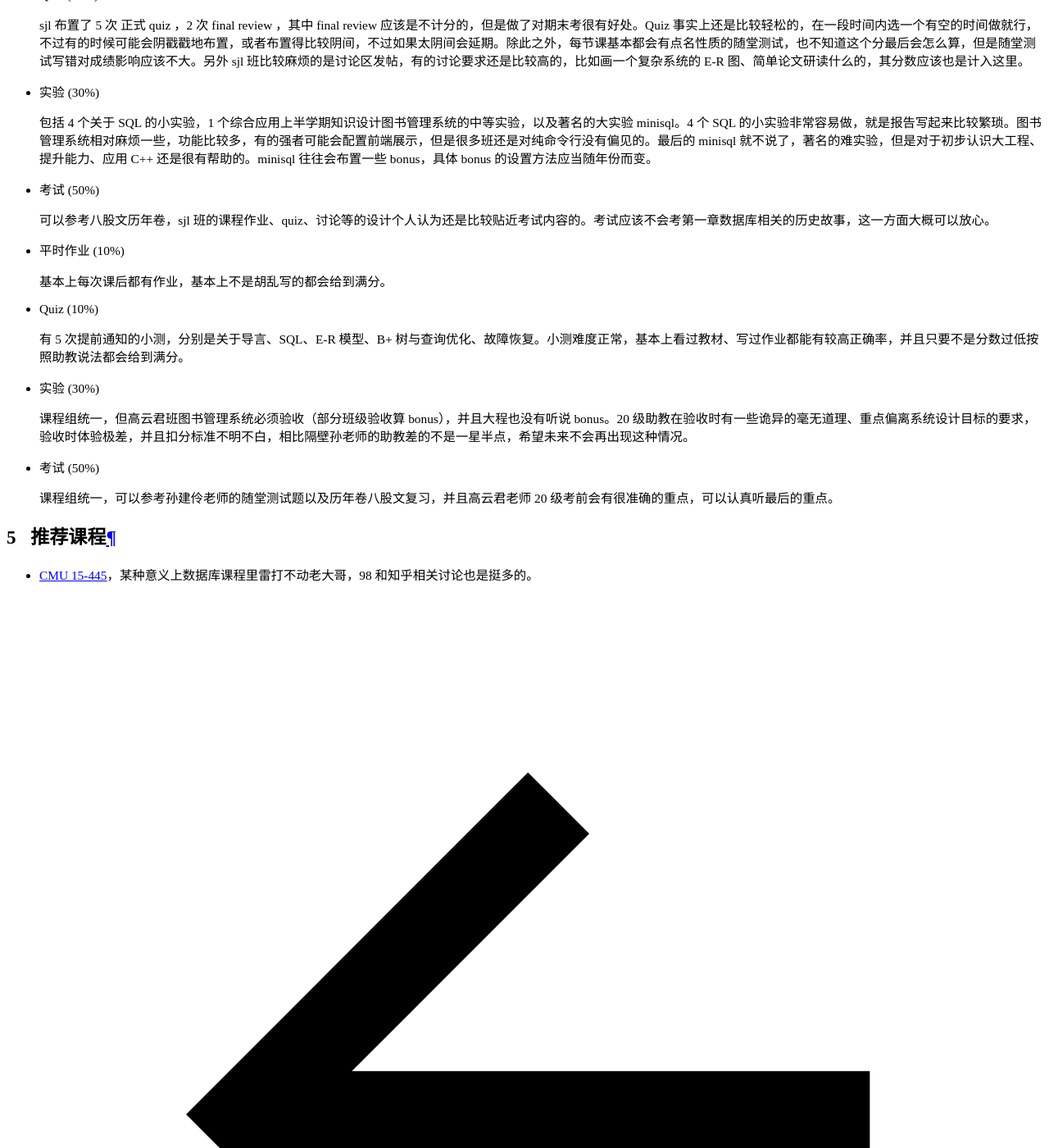
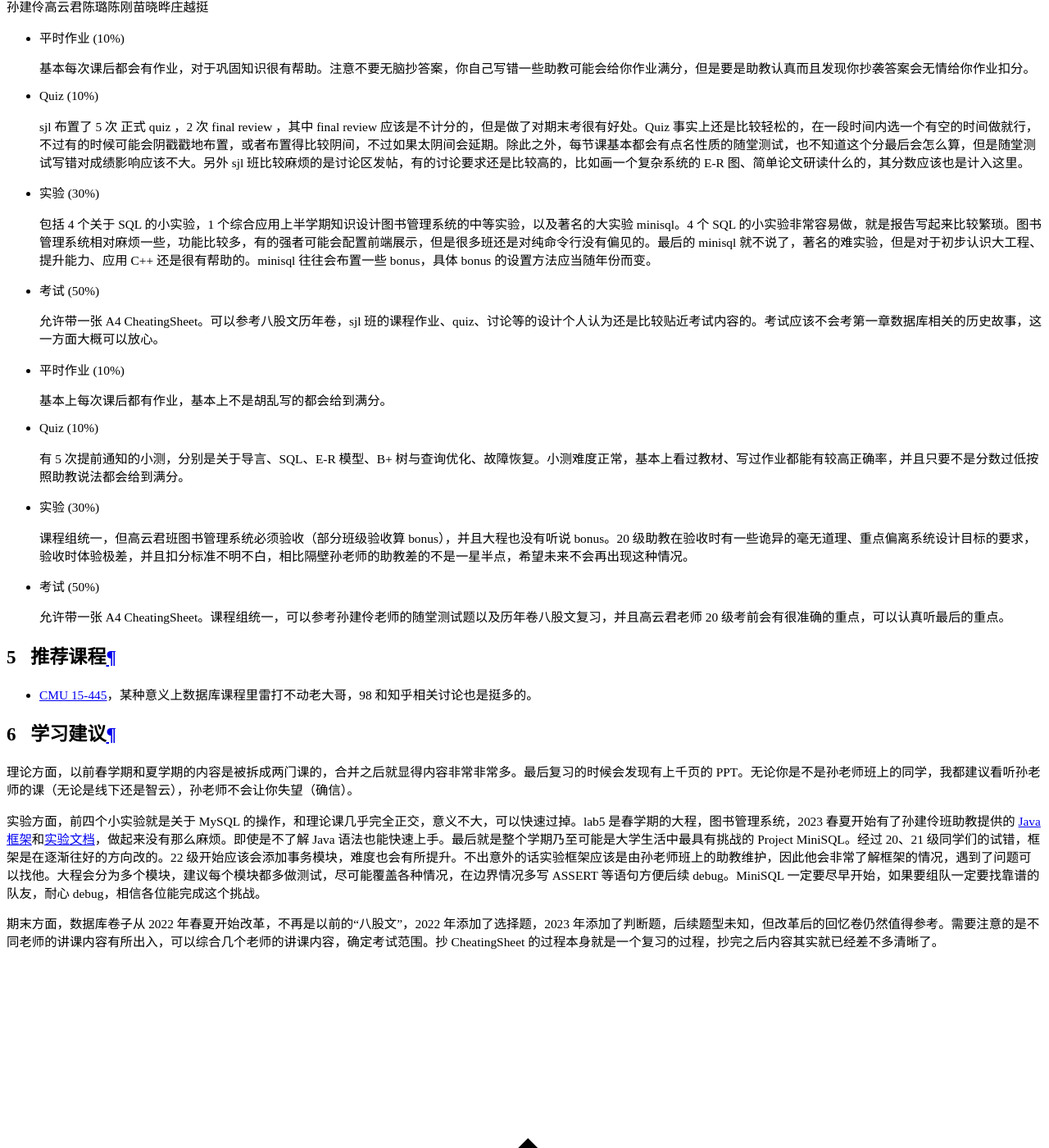
Before and after one commit to ZJU-Turing/TuringCourses, an MkDocs documentation site: the page built from docs/major_mandatory/database/index.md, in a window 1280 px wide and 1400 px high, scrolled down 19096 px. Shown: the whole window at 82% size. Built offline with MkDocs 1.6.1 and Material for MkDocs 9.7.7, drawn with Linux system fonts in a browser that asks for light colours; comment, search, counter and statistics services are not loaded; some of the changed text lies outside the part shown.

Commit message:
docs: 更新数据库系统的内容

```diff
--- a/docs/major_mandatory/database/index.md
+++ b/docs/major_mandatory/database/index.md
@@ -37,7 +37,7 @@
 
 === "孙建伶"
 
-    孙老师上课很有激情，讲的速度略快但是条理清晰，会讲一些之前八股文考试不涉及的内容，例如 LSM Tree。
+    孙老师上课很有激情，会有丰富的肢体语言配合讲解，语速快但是条理清晰，会讲一些之前八股文考试不涉及的内容，例如 LSM Tree。人很好，体恤学生，思想开明。MiniSQL 能有如今的框架孙老师功不可没。
 
 === "高云君"
 
@@ -50,6 +50,8 @@
 ## 课程教材
 
 应该雷打不动 [Database System Concepts](https://www.db-book.com/)，平时 PPT 也主要是照着这本书出的，一些不清楚的概念和推导可以查这本书。由于大家一般是先修数据库后修操作系统，后 8 周的事务、并发控制会有很多细碎的概念可能会比较难理解，可以参考这本书，其他时候可以不看。
+
+这本书非常厚，但是作用不大，不是很适合看书自学，笔者不建议订这本教材，可以网购一本影印的中文版，在听不懂的时候看书学习。
 
 
 ## 分数构成
@@ -70,7 +72,7 @@
 
     * 考试 (50%)
 
-        可以参考八股文历年卷，sjl 班的课程作业、quiz、讨论等的设计个人认为还是比较贴近考试内容的。考试应该不会考第一章数据库相关的历史故事，这一方面大概可以放心。
+        允许带一张 A4 CheatingSheet。可以参考八股文历年卷，sjl 班的课程作业、quiz、讨论等的设计个人认为还是比较贴近考试内容的。考试应该不会考第一章数据库相关的历史故事，这一方面大概可以放心。
 
 === "高云君"
 
@@ -87,8 +89,24 @@
 
     * 考试 (50%)
 
-        课程组统一，可以参考孙建伶老师的随堂测试题以及历年卷八股文复习，并且高云君老师 20 级考前会有很准确的重点，可以认真听最后的重点。
+        允许带一张 A4 CheatingSheet。课程组统一，可以参考孙建伶老师的随堂测试题以及历年卷八股文复习，并且高云君老师 20 级考前会有很准确的重点，可以认真听最后的重点。
+
+=== "陈璐"
+
+=== "陈刚"
+
+=== "苗晓晔"
+
+=== "庄越挺"
 
 ## 推荐课程
 
 - [CMU 15-445](https://15445.courses.cs.cmu.edu/)，某种意义上数据库课程里雷打不动老大哥，98 和知乎相关讨论也是挺多的。
+
+## 学习建议
+
+理论方面，以前春学期和夏学期的内容是被拆成两门课的，合并之后就显得内容非常非常多。最后复习的时候会发现有上千页的 PPT。无论你是不是孙老师班上的同学，我都建议看听孙老师的课（无论是线下还是智云），孙老师不会让你失望（确信）。
+
+实验方面，前四个小实验就是关于 MySQL 的操作，和理论课几乎完全正交，意义不大，可以快速过掉。lab5 是春学期的大程，图书管理系统，2023 春夏开始有了孙建伶班助教提供的 [Java 框架](https://git.zju.edu.cn/zjucsdb/librarymanagementsystem)和[实验文档](https://www.yuque.com/yingchengjun/ozqlqv/gnwbgi9my2ci7has?singleDoc#%20%E3%80%8A%E5%AE%9E%E9%AA%8C%E4%BA%94%EF%BC%9A%E5%9B%BE%E4%B9%A6%E7%AE%A1%E7%90%86%E7%B3%BB%E7%BB%9F%E3%80%8B)，做起来没有那么麻烦。即使是不了解 Java 语法也能快速上手。最后就是整个学期乃至可能是大学生活中最具有挑战的 Project MiniSQL。经过 20、21 级同学们的试错，框架是在逐渐往好的方向改的。22 级开始应该会添加事务模块，难度也会有所提升。不出意外的话实验框架应该是由孙老师班上的助教维护，因此他会非常了解框架的情况，遇到了问题可以找他。大程会分为多个模块，建议每个模块都多做测试，尽可能覆盖各种情况，在边界情况多写 ASSERT 等语句方便后续 debug。MiniSQL 一定要尽早开始，如果要组队一定要找靠谱的队友，耐心 debug，相信各位能完成这个挑战。
+
+期末方面，数据库卷子从 2022 年春夏开始改革，不再是以前的“八股文”，2022 年添加了选择题，2023 年添加了判断题，后续题型未知，但改革后的回忆卷仍然值得参考。需要注意的是不同老师的讲课内容有所出入，可以综合几个老师的讲课内容，确定考试范围。抄 CheatingSheet 的过程本身就是一个复习的过程，抄完之后内容其实就已经差不多清晰了。
```
